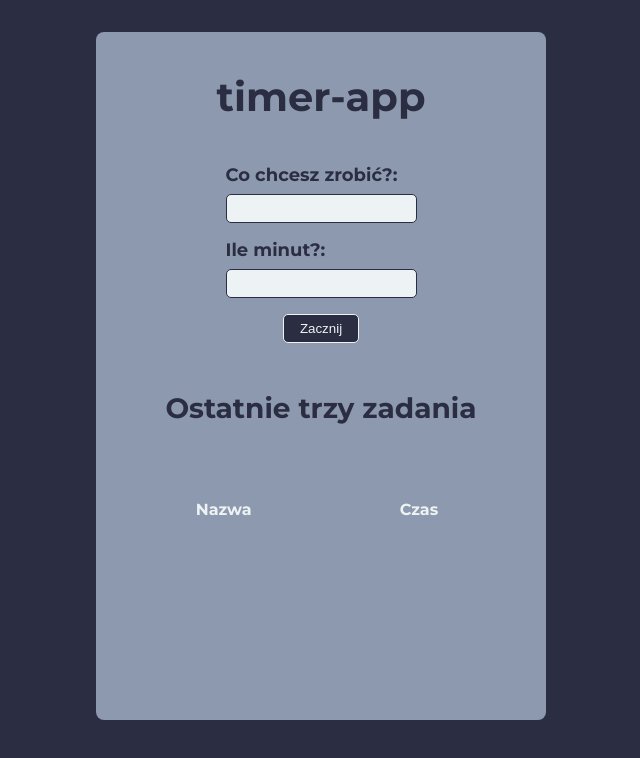
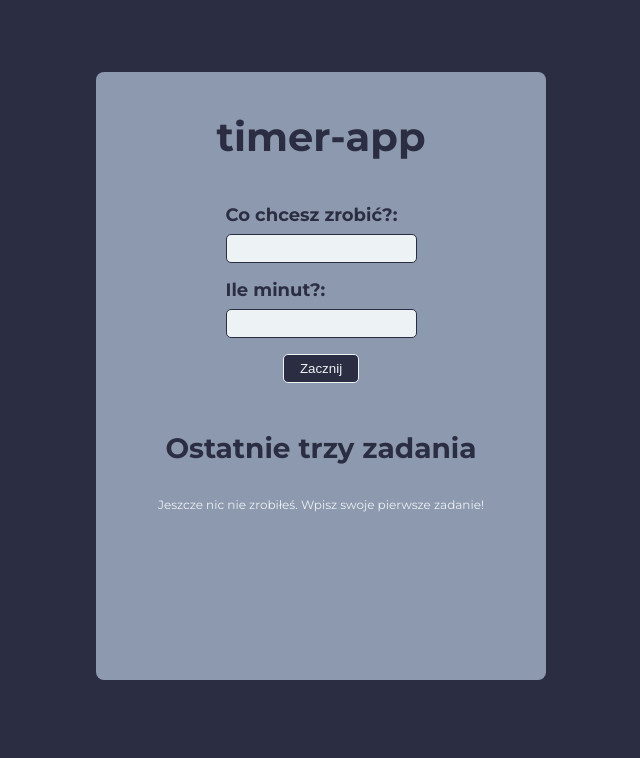
Before and after one commit to jarek-janowski/timer-app, a React (Create React App) app: page / in a window 1280 px wide. Shown: the top 758 px of the page, without its empty margins (319-959 px from the left). Built offline with nearby package versions, Linux system fonts and the light colour scheme.

Commit message:
feat: clear history button & hide tasks when list empty

```diff
--- a/src/App.scss
+++ b/src/App.scss
@@ -9,6 +9,11 @@
   border-radius: 8px;
   @media (min-width: 768px){
     width: 450px;
+    min-height: 70vh;
+  }
+  @media (min-width: 1024px) and (min-height: 1366px){
+
+    min-height: 50vh;
   }
 }
 
--- a/src/components/EditableTimebox/EditableTimebox.js
+++ b/src/components/EditableTimebox/EditableTimebox.js
@@ -13,6 +13,7 @@ class EditableTimebox extends Component {
         elapsedTimeInSeconds: 0,
         validTitle: true,
         validMinutes: true,
+        clear: false
      }
 
     componentDidUpdate(){
@@ -123,6 +124,13 @@ class EditableTimebox extends Component {
         localStorage.setItem('time', JSON.stringify(arrayTime));
     }
 
+    clearLocalStorage = () => {
+        this.setState({
+            clear: !this.state.clear
+        })
+        localStorage.clear()
+    }
+
     render() {
         const {isRunning, isPaused, pausesCount, elapsedTimeInSeconds, title, totalTimeInMinutes, validTitle, validMinutes} = this.state;
         const totalTimeInSeconds = totalTimeInMinutes * 60;
@@ -145,6 +153,7 @@ class EditableTimebox extends Component {
                     validationMinutes={validMinutes}
                     jsonParseTitle={jsonParseTitle}
                     jsonParseTime={jsonParseTime}
+                    clearLocalStorage={this.clearLocalStorage}
                 />}
                 {!isRunning ? null : <Timebox
                     isRunning={isRunning}
--- a/src/components/TaskHistory/TaskHistory.js
+++ b/src/components/TaskHistory/TaskHistory.js
@@ -1,6 +1,6 @@
 import './TaskHistory.scss'
 
-const Storage = ({jsonParseTitle, jsonParseTime}) => {
+const Storage = ({jsonParseTitle, jsonParseTime, clearLocalStorage}) => {
 
     const titleUpdate = jsonParseTitle && jsonParseTitle.reduce((acc, b) => ([b, ...acc]), []).slice(0, 3).map((item, id)=>{
         return(
@@ -21,7 +21,10 @@ const Storage = ({jsonParseTitle, jsonParseTime}) => {
         return (
             <section className="history">
                 <h2 className="history__heading">Ostatnie trzy zadania</h2>
-                <div className="history-wrapper">
+
+                {!jsonParseTitle
+                ? <p className="special">Jeszcze nic nie zrobiłeś. Wpisz swoje pierwsze zadanie!</p>
+                : <><div className="history-wrapper">
                     <ul className="history-list">
                         <h3 className="history-list__heading">Nazwa</h3>
                         {titleUpdate}
@@ -31,6 +34,7 @@ const Storage = ({jsonParseTitle, jsonParseTime}) => {
                         {timeUpdate}
                     </ul>
                 </div>
+                <button onClick={clearLocalStorage} className="history__clear-button">Wyczyść historię</button></>}
             </section>
          );
 }
--- a/src/components/TaskHistory/TaskHistory.scss
+++ b/src/components/TaskHistory/TaskHistory.scss
@@ -48,4 +48,20 @@
         display: flex;
         justify-content: space-around;
     }
+    &__clear-button{
+        display: block;
+        margin: 0 auto;
+        background: $darkpurple;
+        border: 1px solid $white;
+        border-radius: 5px;
+        color: $white;
+        padding: 6px 16px;
+    }
 }
+
+.special {
+    font-size: 12px;
+    text-align: center;
+    color: $white;
+    margin-top: 32px;
+}
--- a/src/components/TimeboxEditor/TimeboxEditor.js
+++ b/src/components/TimeboxEditor/TimeboxEditor.js
@@ -21,6 +21,7 @@ const TimeboxEditor = ({
     validationMinutes,
     jsonParseTitle,
     jsonParseTime,
+    clearLocalStorage
 }) => {
 
     return (
@@ -56,6 +57,7 @@ const TimeboxEditor = ({
                 titleChange={titleChange}
                 jsonParseTitle={jsonParseTitle}
                 jsonParseTime={jsonParseTime}
+                clearLocalStorage={clearLocalStorage}
             />
         </section>
      );
--- a/src/components/TimeboxEditor/TimeboxEditor.scss
+++ b/src/components/TimeboxEditor/TimeboxEditor.scss
@@ -15,7 +15,9 @@
         padding: 6px;
         outline: none;
         &:focus{
-            border: 2px solid $darkpurple;
+            border-color: $white;
+            background-color: $darkpurple;
+            color: $white;
         }
     }
     &__title{
```
